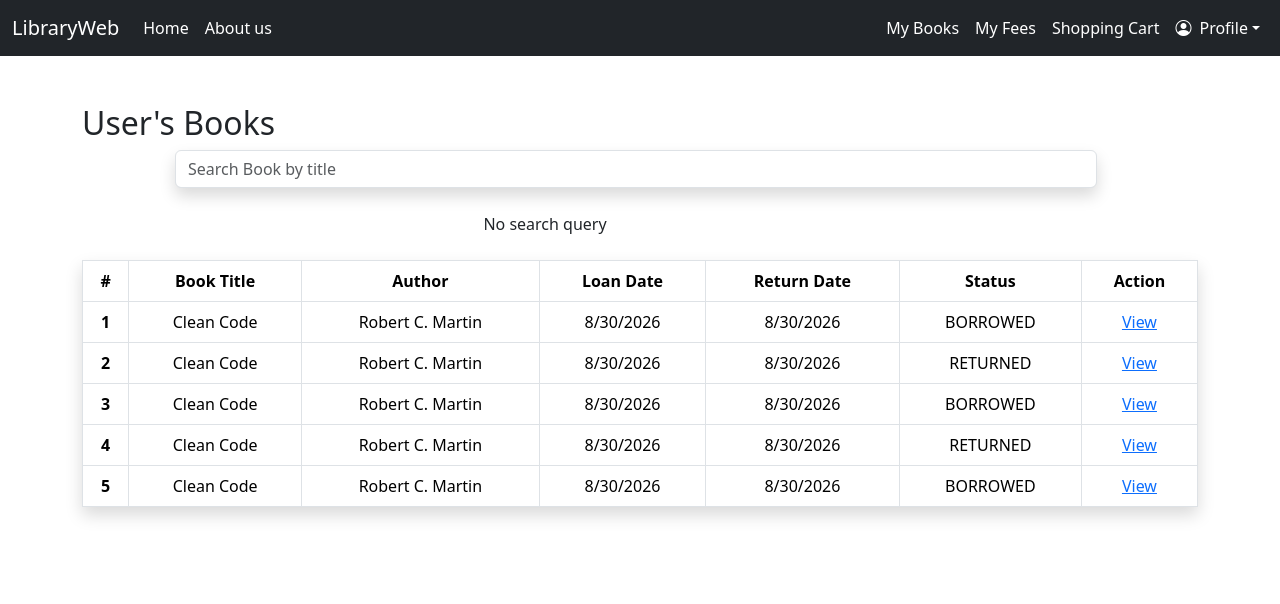
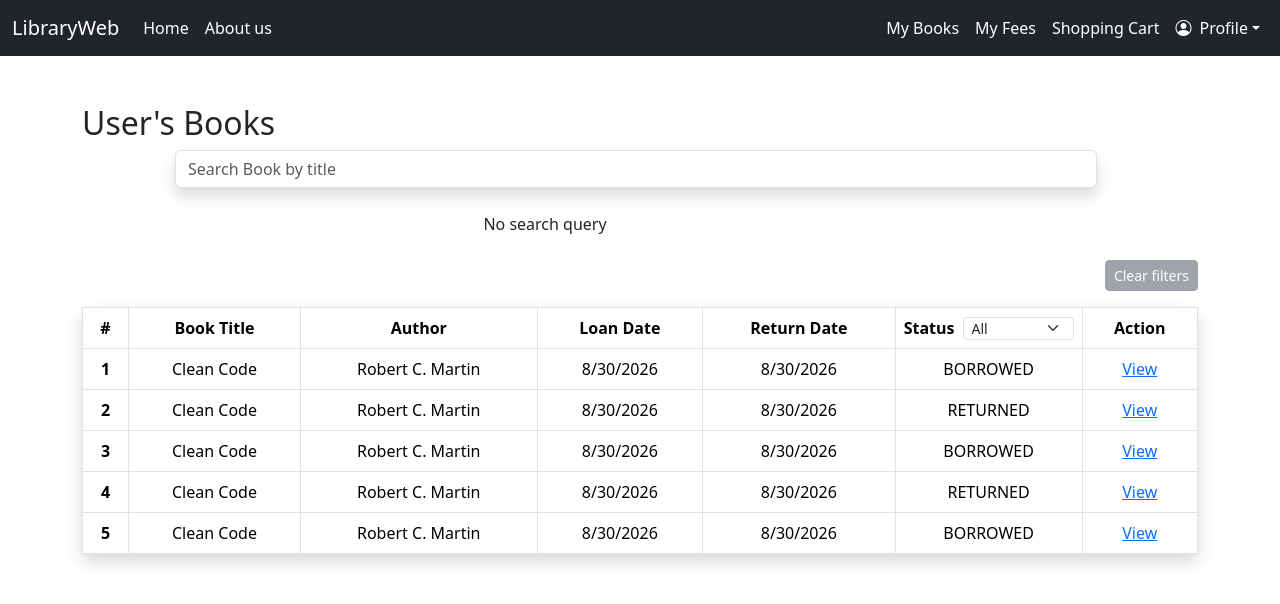
Before and after one commit to pterq/LibraryWeb, a React (Vite) app in the folder library-client/: page /my-books in a window 1280 px wide. Shown: the top 604 px of the page. Built offline with nearby package versions, Linux system fonts and the light colour scheme; sample sign-in values are in the browser's storage.

Commit message:
front filter on user books

```diff
--- a/library-client/src/component/books/UserBooksPage.tsx
+++ b/library-client/src/component/books/UserBooksPage.tsx
@@ -1,4 +1,4 @@
-import { useState } from "react";
+import { useMemo, useState } from "react";
 import SearchBar from "../common/SearchBar";
 
 import type { LoanType } from "../../types/LoanType";
@@ -9,10 +9,85 @@ import { MockData } from "../data/MockData";
 
 const UserBooksPage = () => {
 	const [search, setSearch] = useState("");
+	const [filter, setFilter] = useState<"ALL" | "BORROWED" | "RETURNED" | "OVERDUE">("ALL");
+
+	const [sortConfig, setSortConfig] = useState<{
+		key: string;
+		direction: "asc" | "desc";
+	} | null>(null);
+
+	const isFiltered = search !== "" || filter !== "ALL" || sortConfig !== null;
+
+	const requestSort = (key: string) => {
+		if (key === "status") return;
+
+		let direction: "asc" | "desc" = "asc";
+
+		if (sortConfig && sortConfig.key === key && sortConfig.direction === "asc") {
+			direction = "desc";
+		}
+
+		setSortConfig({ key, direction });
+	};
+
+	const getSortIcon = (key: string) => {
+		if (key === "status") return "";
+		if (!sortConfig || sortConfig.key !== key) return "";
+		return sortConfig.direction === "asc" ? "▲" : "▼";
+	};
 	//const [loans, setLoans] = useState([]);
 
 	//use mock data for now
-	const loans: LoanType[] = MockData.mockLoans;
+	const loans: LoanType[] = useMemo(() => {
+		let data = [...MockData.mockLoans];
+
+		if (filter !== "ALL") {
+			data = data.filter((loan) => loan.status === filter);
+		}
+
+		if (sortConfig) {
+			data.sort((a, b) => {
+				let aVal: string | number;
+				let bVal: string | number;
+
+				switch (sortConfig.key) {
+					case "title":
+						aVal = a.bookPhysical.book.title;
+						bVal = b.bookPhysical.book.title;
+						break;
+					case "author":
+						aVal = a.bookPhysical.book.authors.authors
+							.map((x) => `${x.firstName} ${x.lastName}`)
+							.join(", ");
+						bVal = b.bookPhysical.book.authors.authors
+							.map((x) => `${x.firstName} ${x.lastName}`)
+							.join(", ");
+						break;
+					case "loanDate":
+						aVal = new Date(a.loanDate).getTime();
+						bVal = new Date(b.loanDate).getTime();
+						break;
+					case "returnDate":
+						aVal = new Date(a.returnDate).getTime();
+						bVal = new Date(b.returnDate).getTime();
+						break;
+					default:
+						aVal = a[sortConfig.key as keyof LoanType] as string | number;
+						bVal = b[sortConfig.key as keyof LoanType] as string | number;
+				}
+
+				if (typeof aVal === "number" && typeof bVal === "number") {
+					return sortConfig.direction === "asc" ? aVal - bVal : bVal - aVal;
+				}
+
+				return sortConfig.direction === "asc"
+					? String(aVal).localeCompare(String(bVal))
+					: String(bVal).localeCompare(String(aVal));
+			});
+		}
+
+		return data;
+	}, [filter, sortConfig]);
 
 	return (
 		<div>
@@ -20,15 +95,62 @@ const UserBooksPage = () => {
 
 			<SearchBar search={search} setSearch={setSearch} placeholder="Search Book by title" />
 
+			<div className="d-flex justify-content-end mb-3">
+				<button
+					className="btn btn-secondary btn-sm"
+					disabled={!isFiltered}
+					onClick={() => {
+						setSearch("");
+						setFilter("ALL");
+						setSortConfig(null);
+					}}
+				>
+					Clear filters
+				</button>
+			</div>
+
 			<table className="table table-bordered table-hover shadow text-center">
 				<thead>
 					<tr>
-						<th scope="col">#</th>
-						<th scope="col">Book Title</th>
-						<th scope="col">Author</th>
-						<th scope="col">Loan Date</th>
-						<th scope="col">Return Date</th>
-						<th scope="col">Status</th>
+						<th scope="col" onClick={() => requestSort("id")}>
+							# {getSortIcon("id")}
+						</th>
+						<th scope="col" onClick={() => requestSort("title")}>
+							Book Title {getSortIcon("title")}
+						</th>
+						<th scope="col" onClick={() => requestSort("author")}>
+							Author {getSortIcon("author")}
+						</th>
+						<th scope="col" onClick={() => requestSort("loanDate")}>
+							Loan Date {getSortIcon("loanDate")}
+						</th>
+						<th scope="col" onClick={() => requestSort("returnDate")}>
+							Return Date {getSortIcon("returnDate")}
+						</th>
+						<th scope="col" className="text-start" style={{ width: "5%" }}>
+							<div className="d-flex align-items-center gap-2">
+								<span>Status</span>
+								<select
+									className="form-select form-select-sm py-0"
+									style={{ width: "auto" }}
+									value={filter}
+									onChange={(e) =>
+										setFilter(
+											e.target.value as
+												| "ALL"
+												| "BORROWED"
+												| "RETURNED"
+												| "OVERDUE",
+										)
+									}
+								>
+									<option value="ALL">All</option>
+									<option value="BORROWED">Borrowed</option>
+									<option value="RETURNED">Returned</option>
+									<option value="OVERDUE">Overdue</option>
+								</select>
+							</div>
+						</th>
 						<th scope="col">Action</th>
 					</tr>
 				</thead>
```
